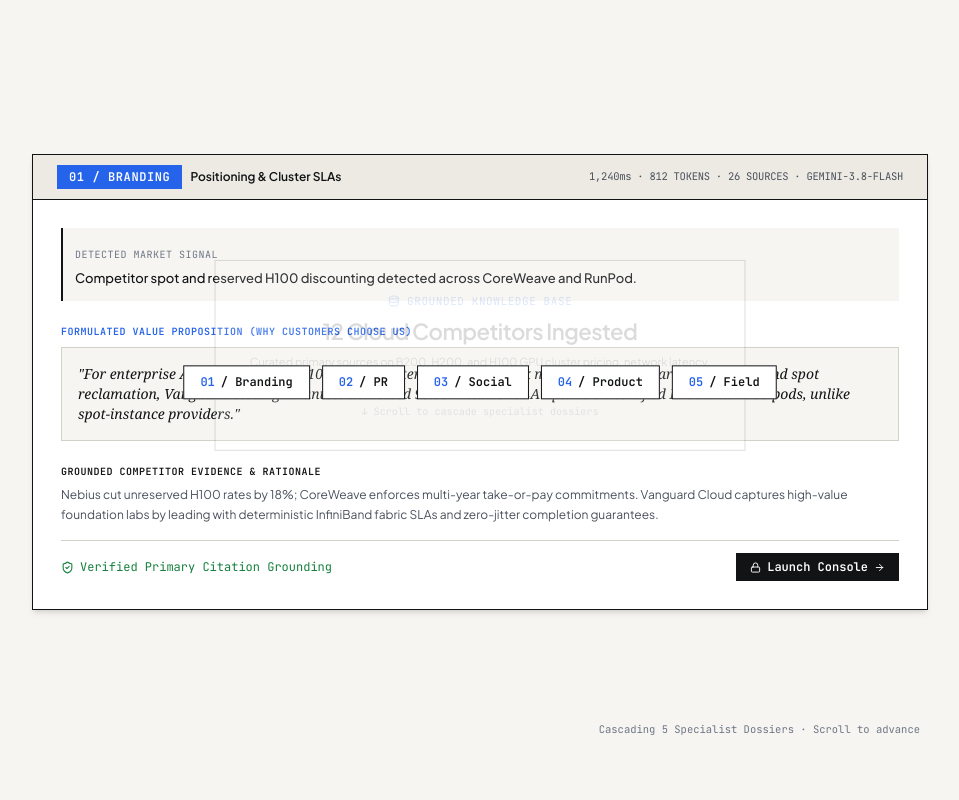
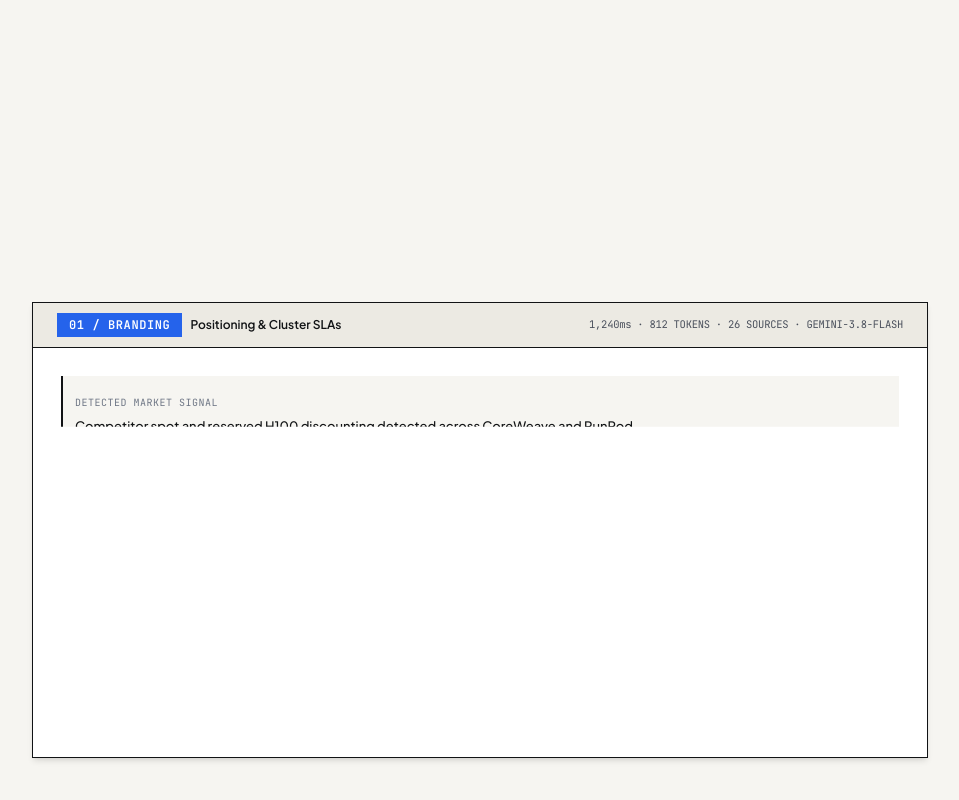
Before and after one commit to namm9an/Marketing-OS, a React (Vite) app in the folder frontend/: page / in a window 1280 px wide. Shown: the part 728-1528 px from the top of the page, without its empty margins (160-1119 px from the left). Built offline with nearby package versions, Linux system fonts and the light colour scheme; a web font is replaced by a local one.

Commit message:
feat(showcase): isolate opening morph sequence to eliminate layer overlap

```diff
--- a/frontend/src/components/showcase/PinnedDossierCascade.jsx
+++ b/frontend/src/components/showcase/PinnedDossierCascade.jsx
@@ -4,6 +4,12 @@ import { ArrowRight, Lock, Database, ShieldCheck } from 'lucide-react';
 import { useLenis } from '../../context/LenisContext';
 import {
   CONTAINER_HEIGHT,
+  MORPH_KNOWLEDGE_START,
+  MORPH_KNOWLEDGE_END,
+  MORPH_TABS_START,
+  MORPH_TABS_END,
+  CARD_1_EXPAND_START,
+  CARD_1_EXPAND_END,
   MORPH_END,
   CARD_ARRIVAL_POINTS,
   TRANSITION_LENGTH,
@@ -136,43 +142,61 @@ export default function PinnedDossierCascade({ onLaunchConsole }) {
   ];
 
   // ===========================================================================
-  // PHASE 1: Morphing Central Node & 5-Tab Fan-out
+  // PHASE 2b: Strict Non-Overlapping Opening Morph (0.00 -> 0.15)
+  //
+  // p 0.00 to 0.06: ONLY knowledge-base card visible. Text fades, box shrinks to tab height.
+  // p 0.06 to 0.13: ONLY five tabs visible, spreading and moving to stack position.
+  // p 0.13 to 0.15: Card 1 body expands from tab height (clip-path, NOT opacity).
+  //
+  // Every element outside its range is strictly visibility: hidden, pointer-events: none.
   // ===========================================================================
-  const centralNodeOpacity = useTransform(smoothProgress, [0.0, MORPH_END * 0.55, MORPH_END * 0.95], [1, 1, 0]);
-  const centralNodeScale = useTransform(smoothProgress, [0.0, MORPH_END * 0.55, MORPH_END * 0.95], [1, 1.05, 0.9]);
-  const centralNodeY = useTransform(smoothProgress, [0.0, MORPH_END * 0.55, MORPH_END * 0.95], ['0px', '-10px', '-30px']);
-  const centralNodeVisibility = useTransform(smoothProgress, (v) => (v < MORPH_END ? 'visible' : 'hidden'));
 
-  const splitTabsOpacity = useTransform(
+  // 1. Knowledge-base Card (0.00 -> 0.06)
+  const centralNodeTextOpacity = useTransform(smoothProgress, [0.00, 0.035, MORPH_KNOWLEDGE_END], [1, 0.3, 0]);
+  const centralNodeMaxHeight = useTransform(smoothProgress, [0.00, MORPH_KNOWLEDGE_END], ['240px', '44px']);
+  const centralNodeScale = useTransform(smoothProgress, [0.00, MORPH_KNOWLEDGE_END], [1, 0.94]);
+  const centralNodeY = useTransform(smoothProgress, [0.00, MORPH_KNOWLEDGE_END], ['0px', '-8px']);
+  const centralNodeVisibility = useTransform(smoothProgress, (v) => (v < MORPH_KNOWLEDGE_END ? 'visible' : 'hidden'));
+
+  // 2. 5 Tabs Row (0.06 -> 0.13)
+  const splitTabsVisibility = useTransform(
     smoothProgress,
-    [MORPH_END * 0.45, MORPH_END * 0.75, MORPH_END, MORPH_END + 0.04],
-    [0, 1, 1, 0]
+    (v) => (v >= MORPH_TABS_START && v < MORPH_TABS_END ? 'visible' : 'hidden')
   );
   const splitTabsY = useTransform(
     smoothProgress,
-    [MORPH_END * 0.45, MORPH_END * 0.9, MORPH_END + 0.04],
-    ['20px', '0px', '-20px']
+    [MORPH_TABS_START, 0.085, 0.11, MORPH_TABS_END],
+    ['0px', '0px', '-14px', '-28px']
   );
   const splitTabsScale = useTransform(
     smoothProgress,
-    [MORPH_END * 0.45, MORPH_END * 0.9, MORPH_END + 0.04],
-    [0.95, 1, 0.98]
-  );
-  const splitTabsVisibility = useTransform(
-    smoothProgress,
-    (v) => (v >= MORPH_END * 0.4 && v < MORPH_END + 0.05 ? 'visible' : 'hidden')
+    [MORPH_TABS_START, 0.085, 0.11, MORPH_TABS_END],
+    [0.94, 1.0, 0.99, 0.97]
   );
 
-  // ===========================================================================
-  // PHASE 2: Stacking Deck Cascade from deckTimeline
-  // ===========================================================================
+  // 3. Stacking Deck Cascade from deckTimeline
   const cardConfigs = dossiers.map((_, i) => getCardTimelineConfig(i));
+
+  // Card 1 Body Expansion (0.13 -> 0.15) via clip-path and maxHeight (NO opacity animation)
+  const c0Vis = useTransform(
+    smoothProgress,
+    (v) => (v >= CARD_1_EXPAND_START && v < CARD_ARRIVAL_POINTS[4] ? 'visible' : 'hidden')
+  );
+  const c0MaxHeight = useTransform(
+    smoothProgress,
+    [CARD_1_EXPAND_START, CARD_1_EXPAND_END],
+    ['44px', '650px']
+  );
+  const c0BodyClip = useTransform(
+    smoothProgress,
+    [CARD_1_EXPAND_START, CARD_1_EXPAND_END],
+    ['inset(0% 0% 100% 0%)', 'inset(0% 0% 0% 0%)']
+  );
 
   // Transform hooks per card
   const c0Y = useTransform(smoothProgress, cardConfigs[0].inputProgressY, cardConfigs[0].outputY);
   const c0Scale = useTransform(smoothProgress, cardConfigs[0].inputProgressScale, cardConfigs[0].outputScale);
   const c0Tint = useTransform(smoothProgress, cardConfigs[0].inputProgressTint, cardConfigs[0].outputTint);
-  const c0Vis = useTransform(smoothProgress, (v) => (v >= MORPH_END - 0.02 && v < CARD_ARRIVAL_POINTS[4] - 0.01 ? 'visible' : 'hidden'));
 
   const c1Y = useTransform(smoothProgress, cardConfigs[1].inputProgressY, cardConfigs[1].outputY);
   const c1Scale = useTransform(smoothProgress, cardConfigs[1].inputProgressScale, cardConfigs[1].outputScale);
@@ -212,18 +236,23 @@ export default function PinnedDossierCascade({ onLaunchConsole }) {
       <div className="sticky top-14 h-[calc(100vh-3.5rem)] w-full grid place-items-center px-4 sm:px-6 lg:px-8 overflow-x-clip select-none">
 
         {/* =================================================================== */}
-        {/* PHASE 1: Morphing Central Node & 5-Tab Fan-out                     */}
+        {/* PHASE 2b: Morphing Central Node (0.00 -> 0.06 ONLY)                 */}
         {/* =================================================================== */}
         <motion.div
           style={{
-            opacity: centralNodeOpacity,
+            y: centralNodeY,
             scale: centralNodeScale,
-            y: centralNodeY,
             visibility: centralNodeVisibility,
           }}
           className="col-start-1 row-start-1 z-20 max-w-xl w-full text-center pointer-events-none"
         >
-          <div className="bg-[#FFFFFF] border border-[#111315] p-8 shadow-xs">
+          <motion.div
+            style={{
+              maxHeight: centralNodeMaxHeight,
+            }}
+            className="bg-[#FFFFFF] border border-[#111315] p-8 shadow-xs overflow-hidden flex flex-col justify-center items-center"
+          >
+            <motion.div style={{ opacity: centralNodeTextOpacity }} className="w-full">
               <div className="inline-flex items-center gap-2 text-xs font-mono text-[#2563EB] uppercase tracking-wider mb-2">
                 <Database size={13} />
                 <span>Grounded Knowledge Base</span>
@@ -237,13 +266,15 @@ export default function PinnedDossierCascade({ onLaunchConsole }) {
               <div className="mt-4 inline-flex items-center gap-1.5 font-mono text-[11px] text-[#6E7685]">
                 <span>↓ Scroll to cascade specialist dossiers</span>
               </div>
-          </div>
+            </motion.div>
+          </motion.div>
         </motion.div>
 
-        {/* 5 Small Tabs splitting horizontally during 0.08 -> 0.18 */}
+        {/* =================================================================== */}
+        {/* PHASE 2b: 5 Small Tabs (0.06 -> 0.13 ONLY)                         */}
+        {/* =================================================================== */}
         <motion.div
           style={{
-            opacity: splitTabsOpacity,
             y: splitTabsY,
             scale: splitTabsScale,
             visibility: splitTabsVisibility,
@@ -266,12 +297,13 @@ export default function PinnedDossierCascade({ onLaunchConsole }) {
         </motion.div>
 
         {/* =================================================================== */}
-        {/* PHASE 2: Stacking Dossier Deck (Opaque Paper Sheets)                */}
+        {/* PHASE 2: Stacking Dossier Deck (0.13 -> 1.00)                       */}
         {/* =================================================================== */}
         <div className="col-start-1 row-start-1 w-full max-w-4xl grid place-items-center">
           {dossiers.map((dossier, idx) => {
             const transform = cardTransforms[idx];
             const isActive = idx === activeCardIndex;
+            const isCard1 = idx === 0;
 
             return (
               <motion.div
@@ -281,6 +313,7 @@ export default function PinnedDossierCascade({ onLaunchConsole }) {
                   scale: transform.scale,
                   zIndex: transform.z,
                   visibility: transform.visibility,
+                  ...(isCard1 ? { maxHeight: c0MaxHeight } : {}),
                 }}
                 className="col-start-1 row-start-1 w-full max-w-4xl"
               >
@@ -332,8 +365,11 @@ export default function PinnedDossierCascade({ onLaunchConsole }) {
                     </div>
                   </div>
 
-                  {/* Card Content Body: Compact & High Density to Fit Viewport */}
-                  <div className="p-5 sm:p-6 lg:p-7 space-y-4 overflow-y-auto">
+                  {/* Card Content Body: Expands from tab height via clip-path on Card 1 (0.13 -> 0.15) */}
+                  <motion.div
+                    style={isCard1 ? { clipPath: c0BodyClip } : {}}
+                    className="p-5 sm:p-6 lg:p-7 space-y-4 overflow-y-auto"
+                  >
 
                     {/* Market Signal Intake */}
                     <div className="p-3 bg-[#F6F5F1] border-l-2 border-[#111315] space-y-1">
@@ -383,7 +419,7 @@ export default function PinnedDossierCascade({ onLaunchConsole }) {
                       </button>
                     </div>
 
-                  </div>
+                  </motion.div>
                 </div>
               </motion.div>
             );
```
Also changed, not shown: frontend/src/lib/deckTimeline.js. Lines whose indentation alone changed are shown as unchanged.
